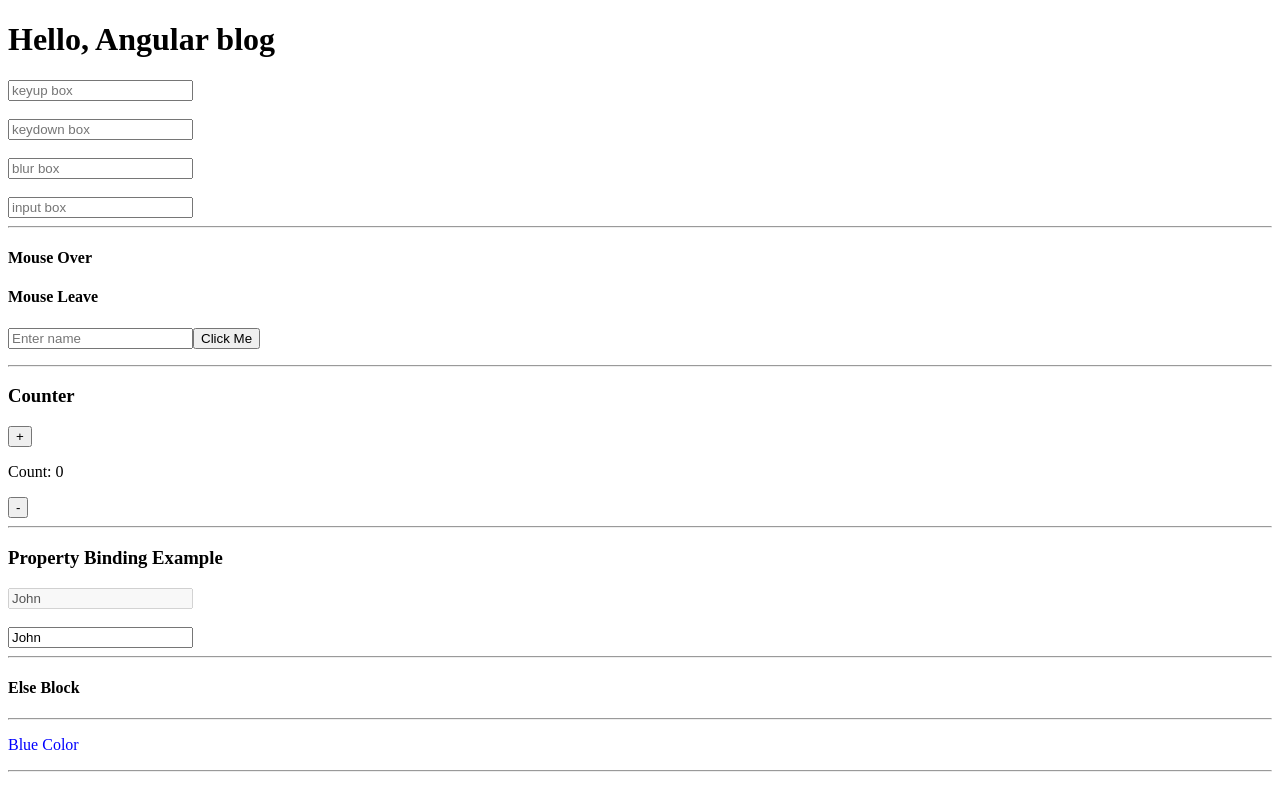
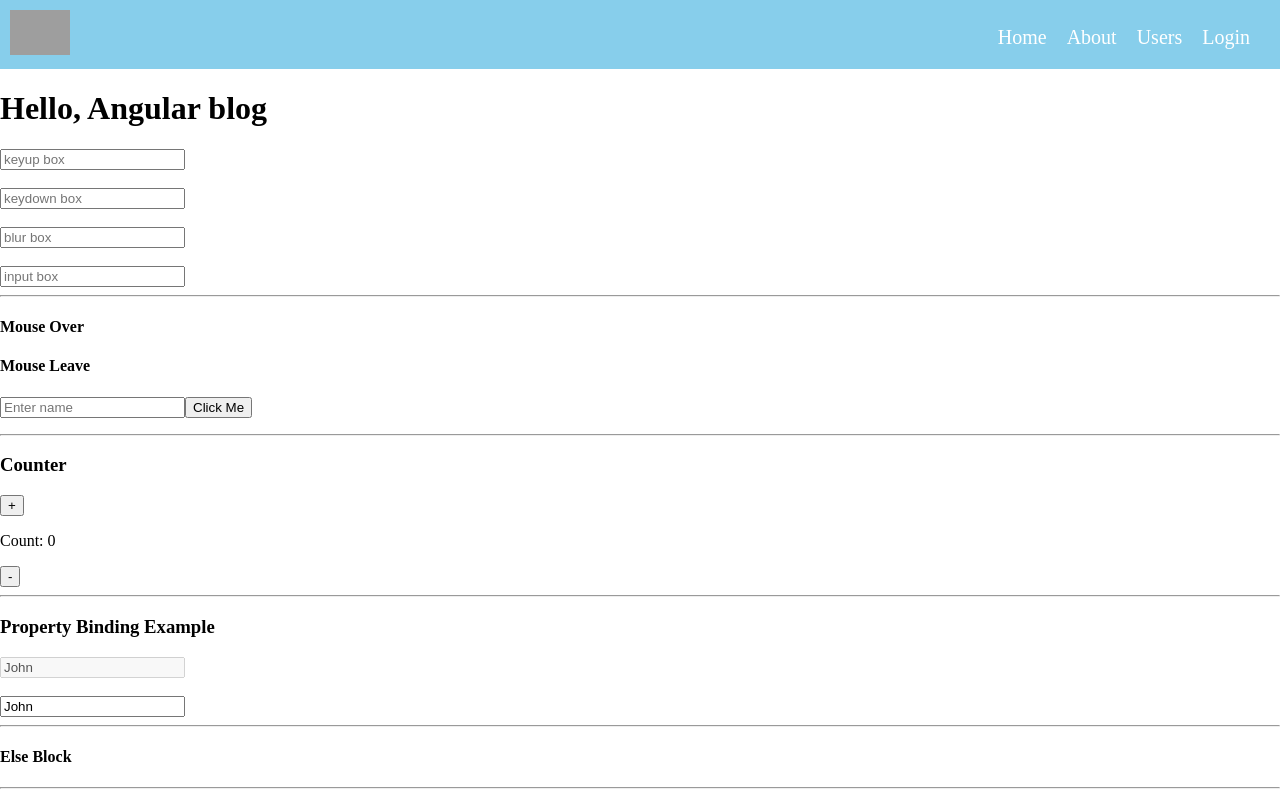
Before and after one commit to shwetakanekar/Angular-Training, an Angular app: page / in a window 1280 px wide. Shown: the top 793 px of the page. Built offline with nearby package versions, Linux system fonts and the light colour scheme; grey boxes are pictures that could not be loaded.

Commit message:
Tutorial-21: Create Header

```diff
--- a/src/app/app.component.html
+++ b/src/app/app.component.html
@@ -1,3 +1,4 @@
+<app-header></app-header>
 <h1>Hello, Angular {{ title }}</h1>
 
 <input
--- a/src/app/app.module.ts
+++ b/src/app/app.module.ts
@@ -2,10 +2,12 @@
 import { BrowserModule } from '@angular/platform-browser';
 
 import { AppComponent } from './app.component';
+import { HeaderComponent } from './header/header.component';
 
 @NgModule({
   declarations: [
-    AppComponent
+    AppComponent,
+    HeaderComponent
   ],
   imports: [
     BrowserModule
--- /dev/null
+++ b/src/app/header/header.component.css
@@ -0,0 +1,24 @@
+nav {
+    background-color: skyblue;
+    padding: 10px;
+}
+
+nav img {
+    width: 60px;
+}
+
+nav ul {
+    float: right;
+    list-style-type: none;
+}
+
+ul li {
+    display: inline-block;
+    padding-right: 20px;
+}
+
+li a {
+    color: #fff;
+    text-decoration: none;
+    font-size: 20px;
+}
--- /dev/null
+++ b/src/app/header/header.component.html
@@ -0,0 +1,12 @@
+<nav>
+  <img
+    src="https://angular.io/assets/images/logos/angularjs/AngularJS-Shield.svg"
+    alt="angular-logo"
+  />
+  <ul>
+    <li><a href="#">Home</a></li>
+    <li><a href="#">About</a></li>
+    <li><a href="#">Users</a></li>
+    <li><a href="#">Login</a></li>
+  </ul>
+</nav>
--- /dev/null
+++ b/src/app/header/header.component.ts
@@ -0,0 +1,15 @@
+import { Component, OnInit } from '@angular/core';
+
+@Component({
+  selector: 'app-header',
+  templateUrl: './header.component.html',
+  styleUrls: ['./header.component.css']
+})
+export class HeaderComponent implements OnInit {
+
+  constructor() { }
+
+  ngOnInit(): void {
+  }
+
+}
--- a/src/styles.css
+++ b/src/styles.css
@@ -1 +1,4 @@
 /* You can add global styles to this file, and also import other style files */
+body {
+    margin: 0px;
+}
```
Also changed, not shown: 1 other file (tests, documents, lock files or other folders).
